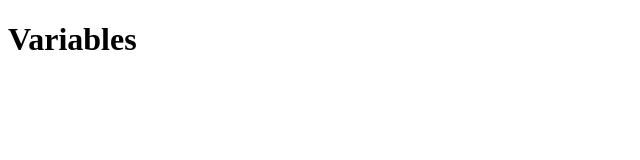
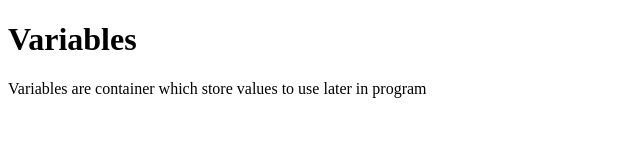
Before and after one commit to AbdurRahmanG/CodeWithHarry, a plain HTML site: page javascript/variables/index.html in a window 1280 px wide. Shown: the whole page, without its empty margins (0-640 px from the left). Drawn offline with Linux system fonts and the light colour scheme.

Commit message:
Variables

```diff
--- a/javascript/variables/index.html
+++ b/javascript/variables/index.html
@@ -8,5 +8,6 @@
 </head>
 <body>
     <h1>Variables</h1>
+    <p>Variables are container which store values to use later in program</p>
 </body>
 </html>
```
